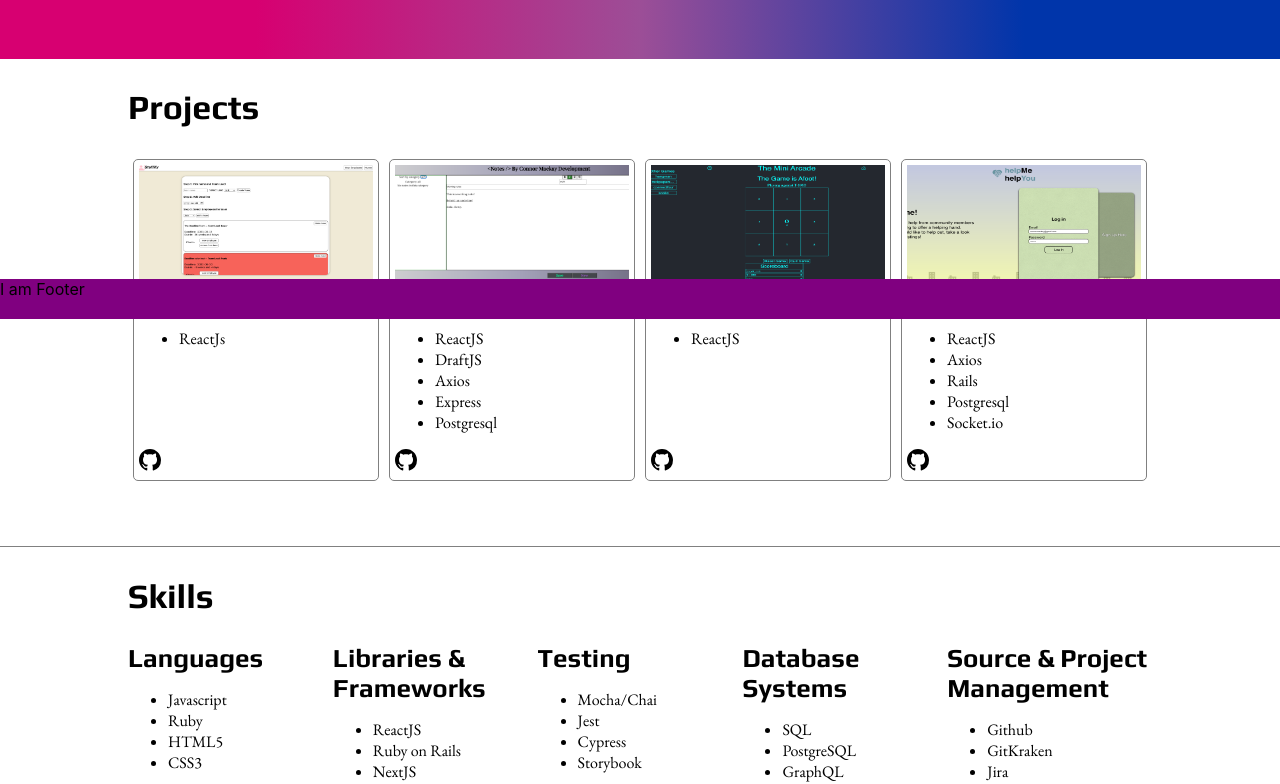
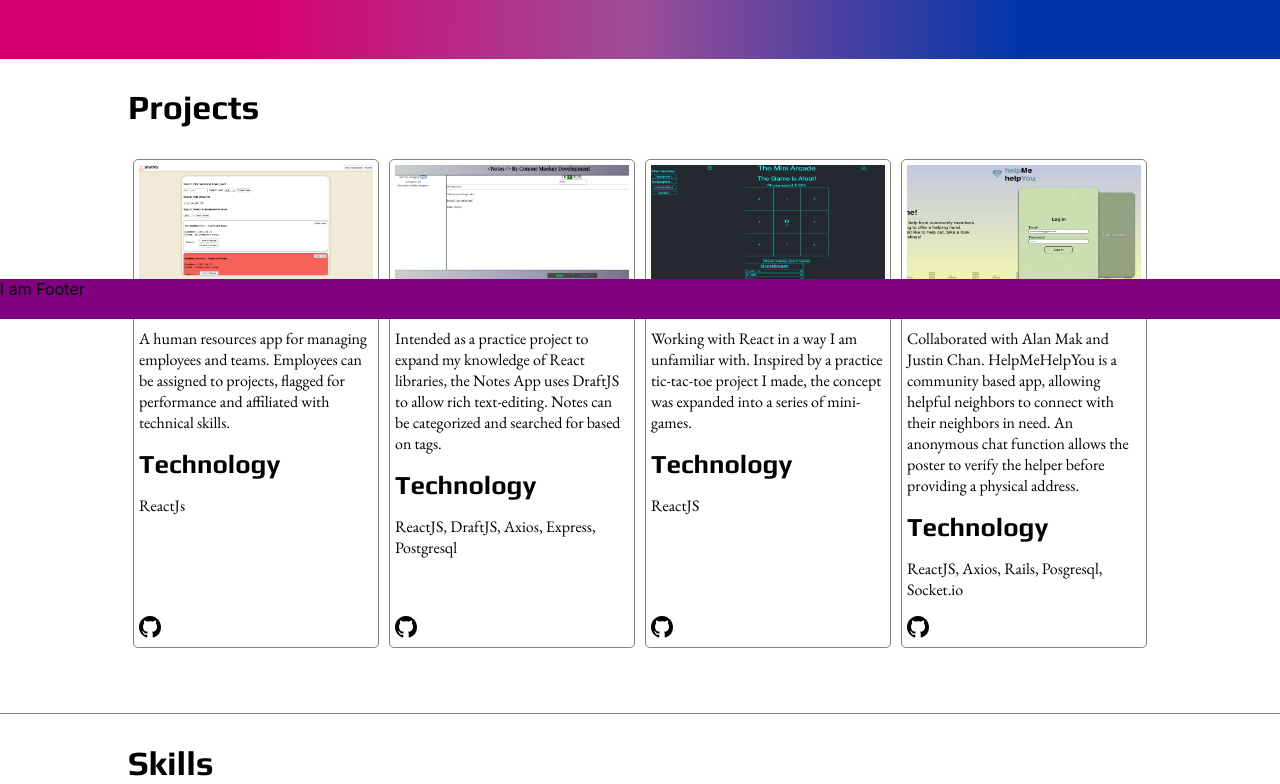
Before and after one commit to CD-Mackay/personal_site, a Next.js app: page / in a window 1280 px wide. Shown: the part 481-1265 px from the top of the page. Built offline with nearby package versions, Linux system fonts and the light colour scheme.

Commit message:
update project cards, add additional copy

```diff
--- a/Components/ProjectCard/ProjectCard.js
+++ b/Components/ProjectCard/ProjectCard.js
@@ -3,7 +3,7 @@ import Image from "next/image";
 import Link from "next/link";
 import { BsGithub } from "react-icons/bs";
 
-export default function ProjectCard({ name, tech, url, image }) {
+export default function ProjectCard({ name, tech, url, image, description }) {
   return (
     <div className={styles.card}>
       <div className={styles.project_wrapper}>
@@ -14,12 +14,15 @@ export default function ProjectCard({ name, tech, url, image }) {
             width={400}
             height={200}
           />
-        <h6>{name}</h6>
-        <ul>
+        <h5>{name}</h5>
+        {/* <ul>
           {tech.map((element, index) => {
             return <li key={index}>{element}</li>;
           })}
-        </ul>
+        </ul> */}
+        <p>{description}</p>
+        <h6>Technology</h6>
+        <p>{tech}</p>
       </div>
       <div className={styles.anchor}>
         <Link href={url} target="_blank">
--- a/Components/Projects/Projects.js
+++ b/Components/Projects/Projects.js
@@ -9,24 +9,28 @@ export default function Projects() {
         <ProjectCard
           name={"Staffify"}
           tech={["ReactJs"]}
+          description="A human resources app for managing employees and teams. Employees can be assigned to projects, flagged for performance and affiliated with technical skills."
           url="https://github.com/CD-Mackay/staffing-app"
           image="/staffing_app_screen.png"
         />
         <ProjectCard
           name={"Notes App"}
-          tech={["ReactJS", "DraftJS", "Axios", "Express", "Postgresql"]}
+          tech="ReactJS, DraftJS, Axios, Express, Postgresql"
+          description="Intended as a practice project to expand my knowledge of React libraries, the Notes App uses DraftJS to allow rich text-editing. Notes can be categorized and searched for based on tags."
           url="https://github.com/CD-Mackay/notes-app"
           image="/notes_app_screen.png"
         />
         <ProjectCard
           name={"Mini Arcade"}
           tech={["ReactJS"]}
+          description="Working with React in a way I am unfamiliar with. Inspired by a practice tic-tac-toe project I made, the concept was expanded into a series of mini-games."
           url="https://github.com/CD-Mackay/mini-arcade"
           image="/mini_arcade_screen.png"
         />
         <ProjectCard
           name={"HelpMeHelpYou"}
-          tech={["ReactJS", "Axios", "Rails", "Postgresql", "Socket.io"]}
+          tech="ReactJS, Axios, Rails, Posgresql, Socket.io"
+          description="Collaborated with Alan Mak and Justin Chan. HelpMeHelpYou is a community based app, allowing helpful neighbors to connect with their neighbors in need. An anonymous chat function allows the poster to verify the helper before providing a physical address."
           url="https://github.com/alan-mak/HelpMeHelpYou"
           image="/helpmehelpyou.png"
         />
```
